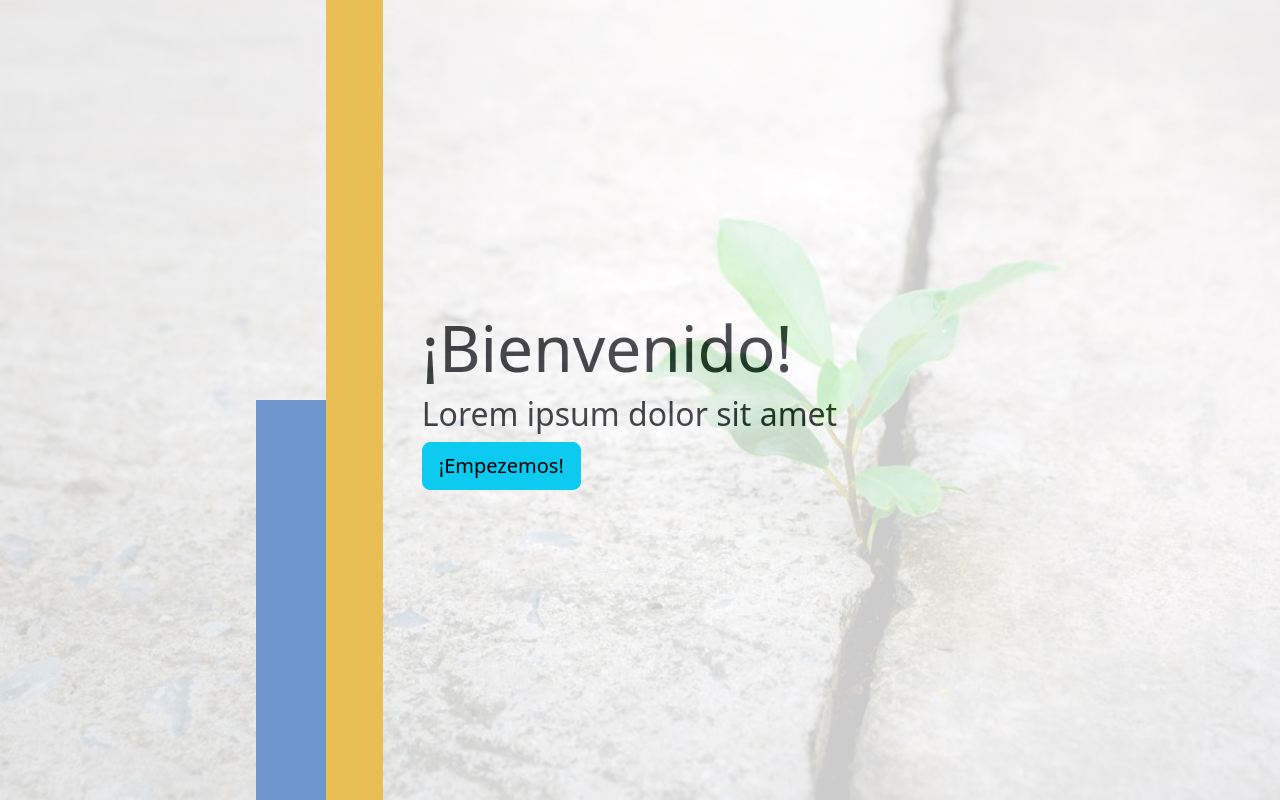
After one commit to HelpTec/PortFolioDjango, a Django app: template portfolio/apps/master/templates/intro.html in a window 1280 px wide. The commit adds this page. Run offline with Django 5.2, Linux system fonts and the light colour scheme; the template is opened without the code that fills it, so the values that code supplies are empty; some libraries are stand-ins or nearby versions.

Commit message:
se agrega boton para ir a home despues de intro. elemento intro finalizado. se agrega fondo a home y comienzo con un nav bar. necesitamos mas contenido en home que no rompa la estructura de la pagina ni su vibra

```diff
--- /dev/null
+++ b/portfolio/apps/master/templates/intro.html
@@ -0,0 +1,16 @@
+{% extends "base.html" %}
+{% block content %}
+
+<div class="fondo-container d-flex align-items-end" id="intro">
+        <div class="rectangulo" id="mediano"></div>
+        <div class="rectangulo" id="largo"></div>
+        <div class="titulo-container align-self-center w-100">
+            <h1 class="titulo">¡Bienvenido!</h1>
+            <h2>Lorem ipsum dolor sit amet</h2>
+            <a href="/home">
+                <button type="button" class="btn btn-info btn-lg" id="start">¡Empezemos!</button>
+            </a>
+        </div>
+
+</div>
+{% endblock %}
--- a/portfolio/apps/master/urls.py
+++ b/portfolio/apps/master/urls.py
@@ -2,5 +2,6 @@ from django.urls import path
 from . import views
 
 urlpatterns = [
-    path('', views.MasterView.as_view(), name='master')
+    path('', views.IntroView.as_view(), name='intro'),
+    path('home', views.MasterView.as_view(), name='master')
 ]
--- a/portfolio/apps/master/views.py
+++ b/portfolio/apps/master/views.py
@@ -10,6 +10,10 @@ from apps.redsoc.models import RedSoc
 from apps.trabajos.models import Trabajos
 
 
+
+class IntroView(TemplateView):
+    name = "intro"
+    template_name = "intro.html"
 
 class MasterView(TemplateView):
     name = "home"
--- a/portfolio/portfolio/settings.py
+++ b/portfolio/portfolio/settings.py
@@ -142,9 +142,7 @@ MEDIA_ROOT = os.path.join(BASE_DIR, 'media')
 
 STATIC_URL = '/static/'
 
-STATICFILES_DIRS = [
-    BASE_DIR / 'static'
-]
+STATICFILES_DIRS = [BASE_DIR / 'static']
 # Default primary key field type
 # https://docs.djangoproject.com/en/5.1/ref/settings/#default-auto-field
 
--- a/portfolio/static/css/style.css
+++ b/portfolio/static/css/style.css
@@ -1,4 +1,63 @@
 /***PLANTILLA CSS CUSTOMIZADA***/
 
+/***FONDOS***/
 
-/***FONDOS***/
+    .fondo-container{
+    position: relative;
+    width: 100%;
+    height: 100vh;
+    overflow: hidden;
+    align-items: flex-end;
+    }
+    .fondo-container::before {
+    content: "";
+    position: absolute;
+    top: 0; left: 0; right: 0; bottom: 0;
+    filter: brightness(90%) contrast(150%);
+    opacity: 0.2;
+    z-index: 0;
+    }
+
+    #intro::before {
+        background: url('/static/img/planta.jpg') no-repeat center center fixed;
+        background-size: cover;
+    }
+    #home::before {
+        background: url('/static/img/future.png') no-repeat center center fixed;
+        content: "";
+        position: absolute;
+        top: 0; left: 0; right: 0; bottom: 0;
+        background-size: cover;
+        filter: brightness(1.1) contrast(0.85) saturate(1.2) blur(1px);
+        opacity: 0.8;
+    }
+
+/***ELEMENTOS DEL HOME***/
+
+    .rectangulo{
+        width: 105px;
+        background-color: rgb(233, 190, 85);
+        opacity: 1;
+        filter: brightness(100%) contrast(100%);
+    }
+    #mediano{
+        height: 50%;
+        background-color: rgb(111, 151, 206);
+        align-self: flex-end;
+        margin-left: 20vw;
+    }
+    #largo{
+        height: 100%;
+        width: 85px;
+    }
+    .titulo-container{
+        margin-left: 3vw;
+    }
+    .titulo{
+        font-size: clamp(2rem, 5vw, 7rem);
+    }
+
+    .btn{
+        opacity: 1;
+        filter: brightness(100%) contrast(100%);
+    }
--- a/portfolio/templates/base.html
+++ b/portfolio/templates/base.html
@@ -1,3 +1,5 @@
+{% load static %}
+
 <!DOCTYPE html>
 <html lang="en">
 <head>
@@ -8,8 +10,7 @@
   {% bootstrap_css %}
   {% bootstrap_javascript %}
 
-  {% load static %}
-  <link  rel="stylesheet" href="{% static 'css/style.css' %}">
+  <link rel="stylesheet" href="{% static 'css/style.css' %}">
   <title>{% block title %}DA Portfolio{% endblock  %}</title>
 
 </head>
```
Also changed, not shown: portfolio/apps/master/templates/home.html (+1 -49 lines), portfolio/static/img/future.png (added).
